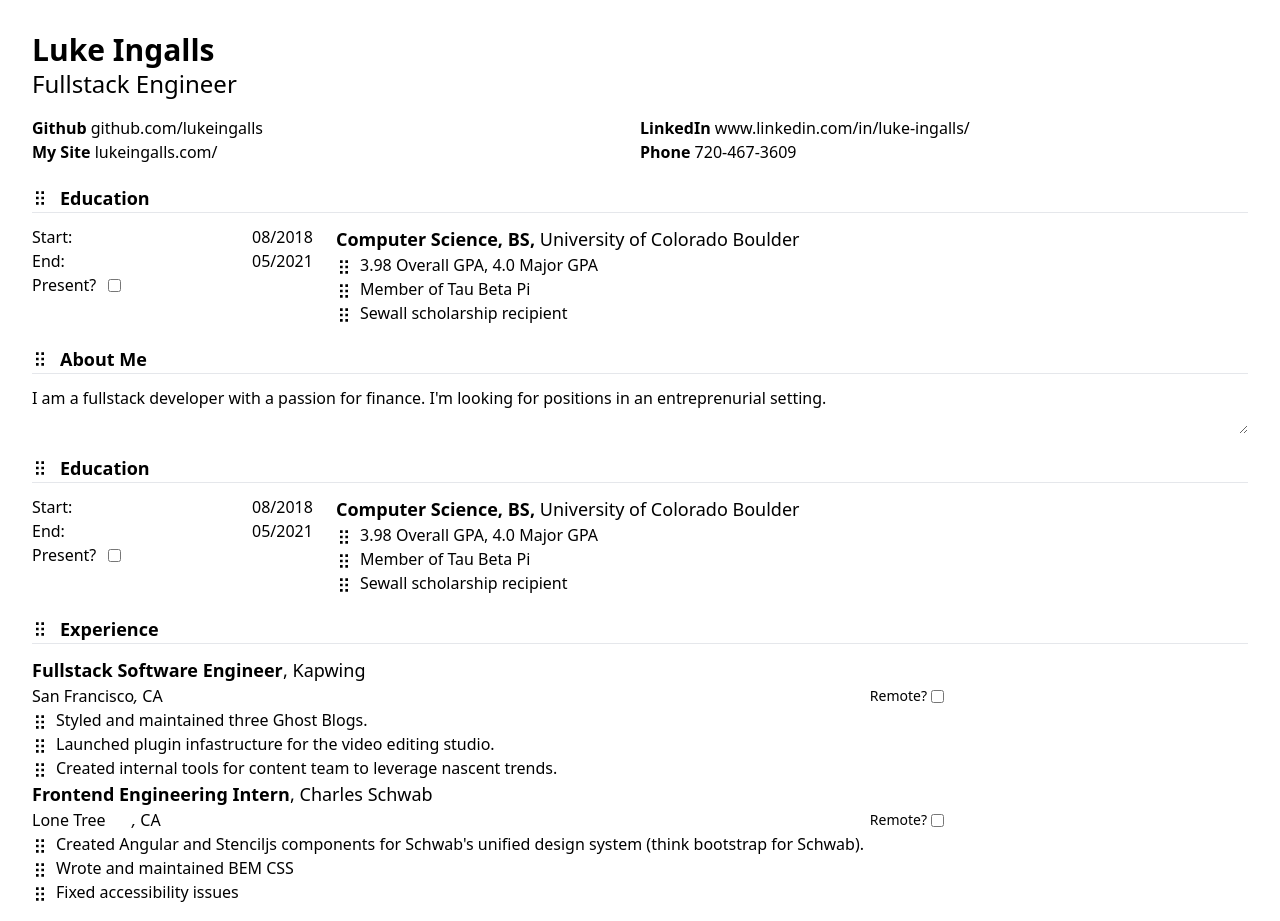
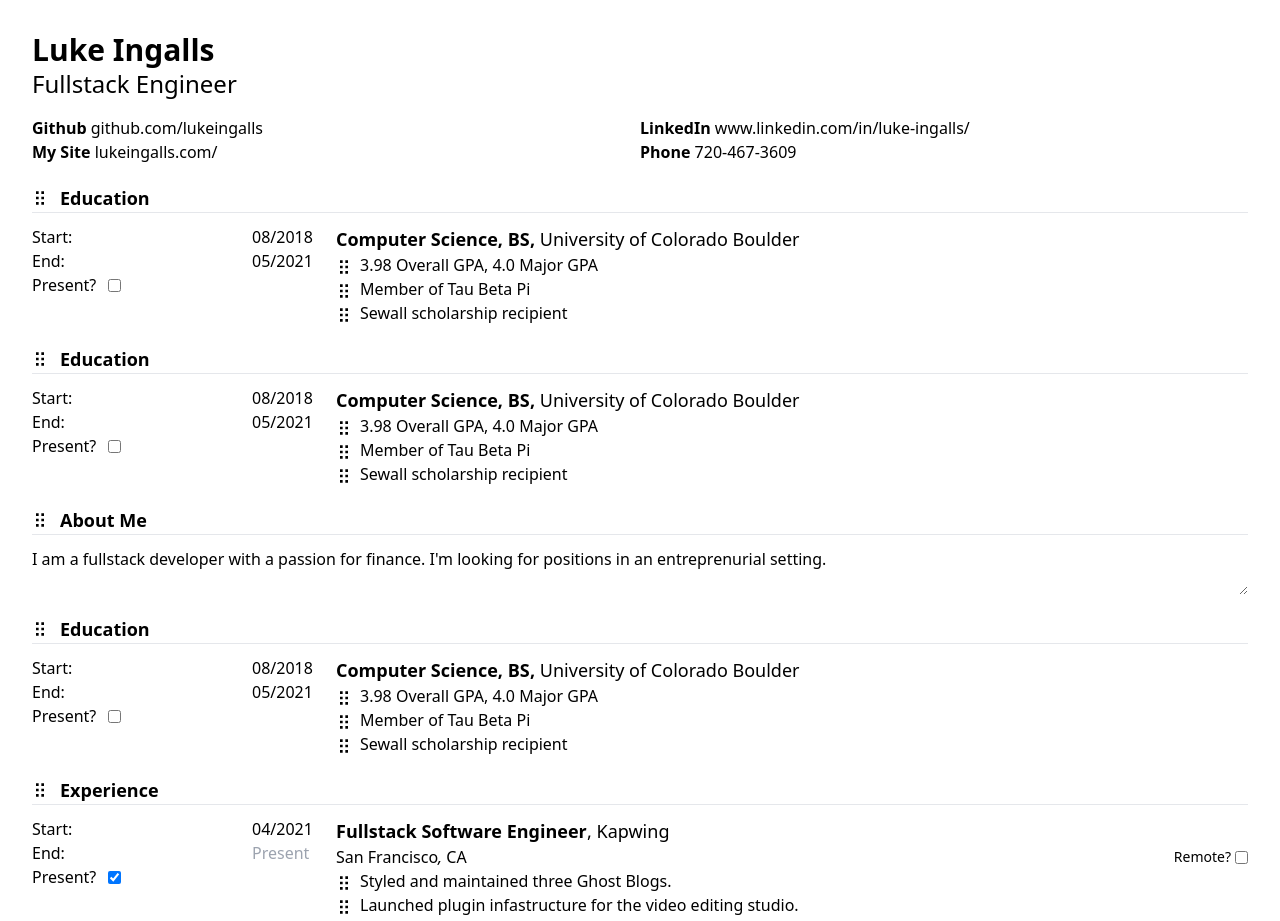
Before and after one commit to lukeingalls/resume-builder, a React (Create React App) app in the folder client/: page / in a window 1280 px wide. Shown: the top 921 px of the page. Built offline with nearby package versions, Linux system fonts and the light colour scheme.

Commit message:
make experience conform to new api

```diff
--- a/client/src/components/resume/layouts/ExperienceDetails.tsx
+++ b/client/src/components/resume/layouts/ExperienceDetails.tsx
@@ -4,49 +4,49 @@ import DisplayBullets from "./DisplayBullets";
 import Input from "@components/utilities/Input";
 import { useAppDispatch } from "@store/hooks";
 import {
-  setExperienceCompany,
-  setExperiencePosition,
   setLocationCity,
   setLocationRemote,
   setLocationState,
 } from "@store/actions/resume";
 import DateSelector from "./DateSelector";
+import useExperienceReducers from "@store/dispatchers/experience";
 
-interface ExperienceDetailsProps {
-  experiences: TExperienceDetails[];
+interface ExperienceDetailProps {
+  experience: TExperienceDetails;
+  idx: number;
 }
 
-export default function ExperienceDetails({
-  experiences,
-}: ExperienceDetailsProps) {
+export default function ExperienceDetail({
+  experience,
+  idx,
+}: ExperienceDetailProps) {
   const dispatch = useAppDispatch();
-  return (
-    <>
-      {experiences.map((experience, idx) => {
+  const {
+    setCompany,
+    setEndDate,
+    setPosition,
+    setStartDate,
+  } = useExperienceReducers(idx);
   const { date, location } = experience;
   return (
     <DetailsContainer>
-            {/* <DateSelector date={date} idx={idx} type="Experience" /> */}
+      <DateSelector
+        date={date}
+        setEndDate={setEndDate}
+        setStartDate={setStartDate}
+      />
       <div className="col-span-9">
         <h4 className="text-lg">
           <Input
             className="font-bold"
             placeholder="Job Title"
-                  onChange={(e) =>
-                    dispatch(
-                      setExperiencePosition({ position: e.target.value, idx })
-                    )
-                  }
+            onChange={(e) => setPosition(e.target.value)}
             value={experience.position}
           />
           ,{" "}
           <Input
             placeholder="Company"
-                  onChange={(e) =>
-                    dispatch(
-                      setExperienceCompany({ company: e.target.value, idx })
-                    )
-                  }
+            onChange={(e) => setCompany(e.target.value)}
             value={experience.company}
           />
         </h4>
@@ -61,9 +61,7 @@ export default function ExperienceDetails({
                     placeholder="City"
                     value={location.city}
                     onChange={(e) =>
-                            dispatch(
-                              setLocationCity({ city: e.target.value, idx })
-                            )
+                      dispatch(setLocationCity({ city: e.target.value, idx }))
                     }
                   />
                   ,{" "}
@@ -71,9 +69,7 @@ export default function ExperienceDetails({
                     placeholder="ST"
                     value={location.state}
                     onChange={(e) =>
-                            dispatch(
-                              setLocationState({ state: e.target.value, idx })
-                            )
+                      dispatch(setLocationState({ state: e.target.value, idx }))
                     }
                   />{" "}
                 </>
@@ -86,9 +82,7 @@ export default function ExperienceDetails({
               className="ml-1"
               type="checkbox"
               onChange={(e) =>
-                      dispatch(
-                        setLocationRemote({ remote: e.target.checked, idx })
-                      )
+                dispatch(setLocationRemote({ remote: e.target.checked, idx }))
               }
             />
           </label>
@@ -101,7 +95,4 @@ export default function ExperienceDetails({
       </div>
     </DetailsContainer>
   );
-      })}
-    </>
-  );
 }
--- a/client/src/components/resume/sections/Experience.tsx
+++ b/client/src/components/resume/sections/Experience.tsx
@@ -22,7 +22,9 @@ const Experience = React.forwardRef<HTMLDivElement, ExperienceProps>(
         draggableProps={draggableProps}
         dragHandleProps={dragHandleProps}
       >
-        <ExperienceDetails experiences={experiences.details} />
+        {experiences.details.map((experience, idx) => (
+          <ExperienceDetails experience={experience} idx={idx} />
+        ))}
       </SectionContainer>
     );
   }
--- a/client/src/denormalized.ts
+++ b/client/src/denormalized.ts
@@ -1,4 +1,4 @@
-import { getNonce } from "@utilities/utils";
+/* eslint-disable */
 import {
   TAboutMeSection,
   TEducationSection,
--- a/client/src/pages/resume/Resume.tsx
+++ b/client/src/pages/resume/Resume.tsx
@@ -11,8 +11,7 @@ export default function Resume() {
   };
 
   const education = useAppSelector((state) => state.education);
-
-  // const sections = resume.sections.filter((section) => isValidSection(section));
+  const experience = useAppSelector((state) => state.experience);
 
   return (
     <div className="container mx-auto p-8">
@@ -62,6 +61,20 @@ export default function Resume() {
                 />
               )}
             </Draggable>{" "}
+            <Draggable
+              draggableId={experience.type}
+              index={8}
+              key={experience.header}
+            >
+              {(provided, snapshot) => (
+                <SectionSelector
+                  section={education}
+                  draggableProps={provided.draggableProps}
+                  dragHandleProps={provided.dragHandleProps}
+                  ref={provided.innerRef}
+                />
+              )}
+            </Draggable>
             {resume.sectionsOrder.map((sectionKey, idx) => {
               const section = resume.sections[sectionKey];
               if (!section) return null;
--- /dev/null
+++ b/client/src/store/actions/experience.ts
@@ -0,0 +1,21 @@
+import { createAction } from "@reduxjs/toolkit";
+
+export const setExperienceCompany = createAction<{
+  company: string;
+  idx: number;
+}>("SET_EXPERIENCE_COMPANY");
+
+export const setExperienceEndDate = createAction<{
+  date: Date | null;
+  idx: number;
+}>("SET_EXPERIENCE_END_DATE");
+
+export const setExperiencePosition = createAction<{
+  position: string;
+  idx: number;
+}>("SET_EXPERIENCE_POSITION");
+
+export const setExperienceStartDate = createAction<{
+  date: Date;
+  idx: number;
+}>("SET_EXPERIENCE_START_DATE");
--- a/client/src/store/actions/resume.ts
+++ b/client/src/store/actions/resume.ts
@@ -11,21 +11,6 @@ export const setEducationDegree = createAction<{ degree: string; idx: number }>(
   "CHANGE_EDUCATION_DEGREE"
 );
 
-export const setEducationInstitution = createAction<{
-  institution: string;
-  idx: number;
-}>("CHANGE_EDUCATION_INSTITUTION");
-
-export const setExperiencePosition = createAction<{
-  position: string;
-  idx: number;
-}>("SET_EXPERIENCE_TITLE");
-
-export const setExperienceCompany = createAction<{
-  company: string;
-  idx: number;
-}>("SET_EXPERIENCE_COMPANY");
-
 export const setLocationCity =
   createAction<{ city: string; idx: number }>("SET_LOCATION_CITY");
 export const setLocationRemote = createAction<{ remote: boolean; idx: number }>(
@@ -33,15 +18,6 @@ export const setLocationRemote = createAction<{ remote: boolean; idx: number }>(
 );
 export const setLocationState =
   createAction<{ state: string; idx: number }>("SET_LOCATION_STATE");
-
-export const setEndDate =
-  createAction<{ date: Date | null; idx: number; sectionType: string }>(
-    "SET_END_DATE"
-  );
-export const setStartDate =
-  createAction<{ date: Date; idx: number; sectionType: string }>(
-    "SET_START_DATE"
-  );
 
 export const setResume = createAction<TResume | undefined>("SET_RESUME");
 
--- /dev/null
+++ b/client/src/store/reducers/experience.ts
@@ -0,0 +1,56 @@
+import { createReducer } from "@reduxjs/toolkit";
+import {
+  setExperienceCompany,
+  setExperienceEndDate,
+  setExperiencePosition,
+  setExperienceStartDate,
+} from "@store/actions/experience";
+import resume from "../../mock_data/resume";
+
+const initialExperience = resume.sections.experience!;
+
+const exports = {
+  experience: createReducer(initialExperience, (builder) => {
+    builder
+      .addCase(setExperienceEndDate, (state, action) => {
+        const { date, idx } = action.payload;
+        const detail = state.details?.[idx];
+        if (!detail) return;
+        let previousDate = detail.date;
+        if (!previousDate) {
+          previousDate = {
+            start: new Date(),
+            end: date,
+          };
+        } else {
+          previousDate.end = date;
+        }
+      })
+      .addCase(setExperienceCompany, (state, action) => {
+        const { company, idx } = action.payload;
+        if (!state.details?.[idx]) return;
+        state.details[idx].company = company;
+      })
+      .addCase(setExperiencePosition, (state, action) => {
+        const { position, idx } = action.payload;
+        if (!state.details?.[idx]) return;
+        state.details[idx].position = position;
+      })
+      .addCase(setExperienceStartDate, (state, action) => {
+        const { date, idx } = action.payload;
+        const detail = state.details?.[idx];
+        if (!detail) return;
+        let previousDate = detail.date;
+        if (!previousDate) {
+          previousDate = {
+            start: date,
+            end: null,
+          };
+        } else {
+          previousDate.start = date;
+        }
+      });
+  }),
+};
+
+export default exports;
--- a/client/src/store/reducers/index.ts
+++ b/client/src/store/reducers/index.ts
@@ -1,8 +1,10 @@
 import { combineReducers } from "redux";
 import resume from "./resume";
 import education from "./education";
+import experience from "./experience";
 
 export default combineReducers({
+  ...education,
+  ...experience,
   ...resume,
-  ...education,
 });
```
Lines whose indentation alone changed are shown as unchanged.
